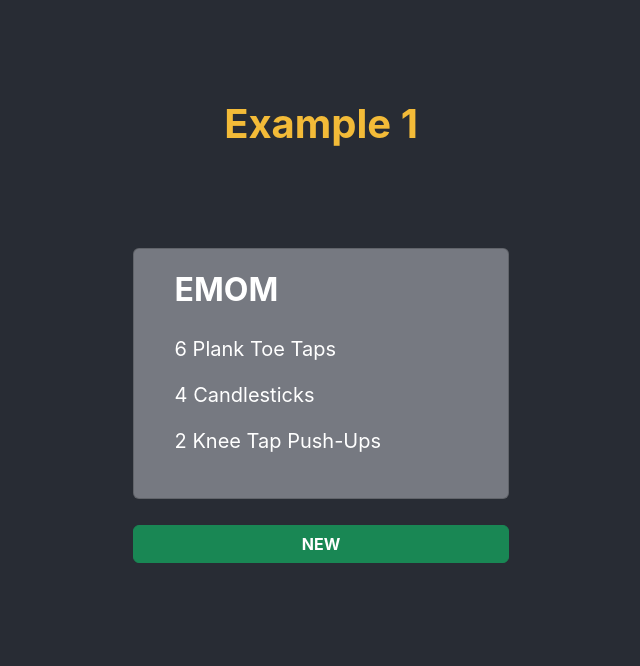
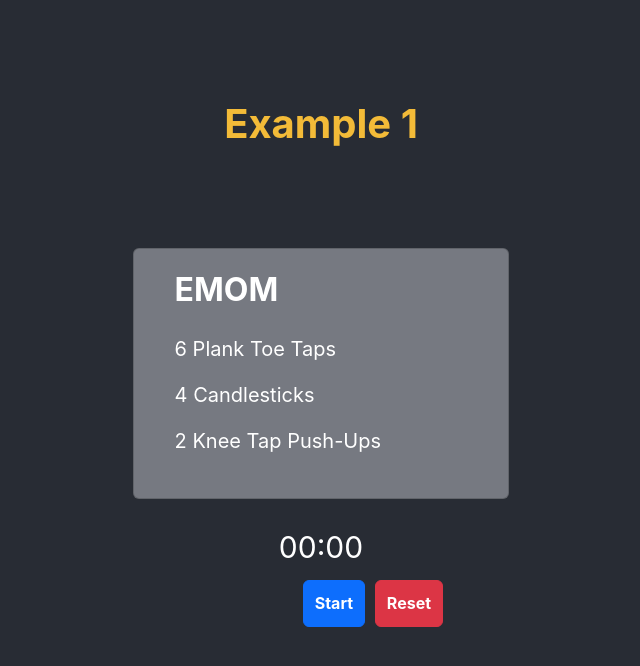
Before and after one commit to paty-oliveira/crossfit-wod-randomiser, a React (Create React App) app: page /crossfit-wod-randomiser/wod in a window 1280 px wide. Shown: the top 666 px of the page, without its empty margins (319-959 px from the left). Built offline with nearby package versions, Linux system fonts and the light colour scheme.

Commit message:
Add Timer component on Wod

```diff
--- /dev/null
+++ b/src/timer/Timer.css
@@ -0,0 +1,21 @@
+.time {
+    font-size: 30px;
+    margin-bottom: 10px;
+    color: white;
+}
+
+.container-timer {
+    width: 30%;
+    padding-top: 2%;
+}
+
+.timer-button {
+    font-weight: bolder;
+    padding: 30%;
+}
+
+.timer-button-container {
+    display: flex;
+    flex-direction: row;
+    gap: 10px;
+}
--- /dev/null
+++ b/src/timer/Timer.js
@@ -0,0 +1,62 @@
+import React, {useEffect, useState} from "react";
+import "./Timer.css"
+
+export function Timer() {
+
+    const [second, setSecond] = useState('00');
+    const [minute, setMinute] = useState('00');
+    const [isActive, setIsActive] = useState(false);
+    const [counter, setCounter] = useState(0);
+
+    useEffect(() => {
+        let intervalId;
+
+        if (isActive) {
+            intervalId = setInterval(() => {
+                const secondCounter = counter % 60;
+                const minuteCounter = Math.floor(counter / 60);
+
+                const computedSecond = String(secondCounter).length === 1 ? `0${secondCounter}`: secondCounter;
+                const computedMinute = String(minuteCounter).length === 1 ? `0${minuteCounter}`: minuteCounter;
+
+                setSecond(computedSecond);
+                setMinute(computedMinute);
+
+                setCounter(counter => counter + 1);
+            }, 1000)
+        }
+        return () => clearInterval(intervalId);
+    }, [isActive, counter]);
+
+    const startOrPauseTimer = () => {
+        setIsActive(!isActive);
+    };
+
+    const stopTimer = () => {
+        setIsActive(false);
+        setCounter(0);
+        setSecond('00');
+        setMinute('00');
+    };
+
+    return (
+        <div className="container-fluid container-timer">
+            <div className="time">
+                <span className="minute">{minute}</span>
+                <span>:</span>
+                <span className="second">{second}</span>
+            </div>
+            <div className="buttons row">
+                <div className="col-6 mx-auto">
+                    <div className="d-flex align-items-center justify-content-evenly timer-button-container">
+                        <button onClick={startOrPauseTimer} type="button" className="btn btn-primary timer-button">
+                        {isActive ? "Pause" : "Start"}
+                        </button>
+                        <button onClick={stopTimer} type="button" className="btn btn-danger timer-button">Reset</button>
+                    </div>
+                </div>
+
+            </div>
+        </div>
+    )
+}
--- a/src/wod/Wod.js
+++ b/src/wod/Wod.js
@@ -1,5 +1,6 @@
 import React from "react";
 import "./Wod.css";
+import { Timer} from "../timer/Timer";
 
 export function Wod() {
     const name = "Example 1";
@@ -21,9 +22,10 @@ export function Wod() {
                     </ul>
                 </div>
             </div>
-            <div className="row buttons-container">
-                <button type="button" className="btn btn-success w-100" id="new-button">NEW</button>
-            </div>
+            <Timer />
+            {/*<div className="row buttons-container">*/}
+            {/*    <button type="button" className="btn btn-success w-100" id="new-button">NEW</button>*/}
+            {/*</div>*/}
         </div>
     )
 }
```
